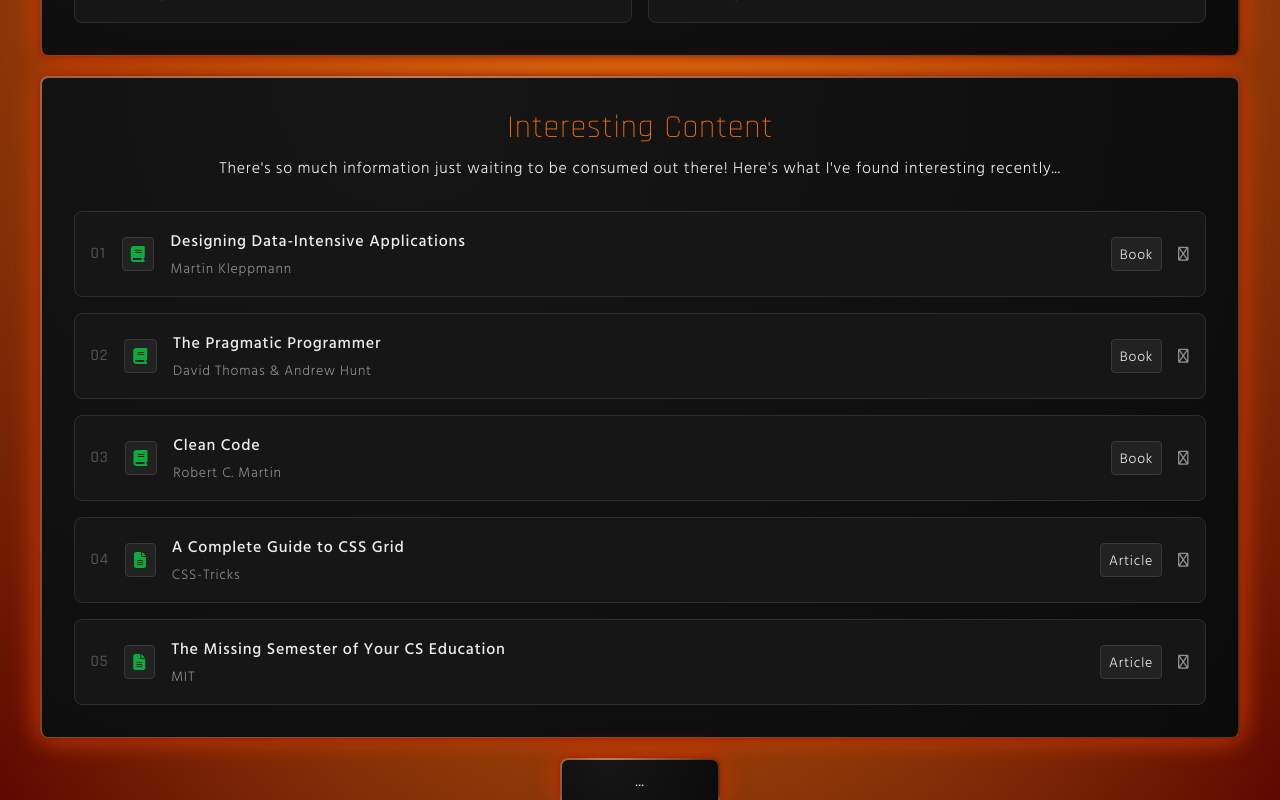
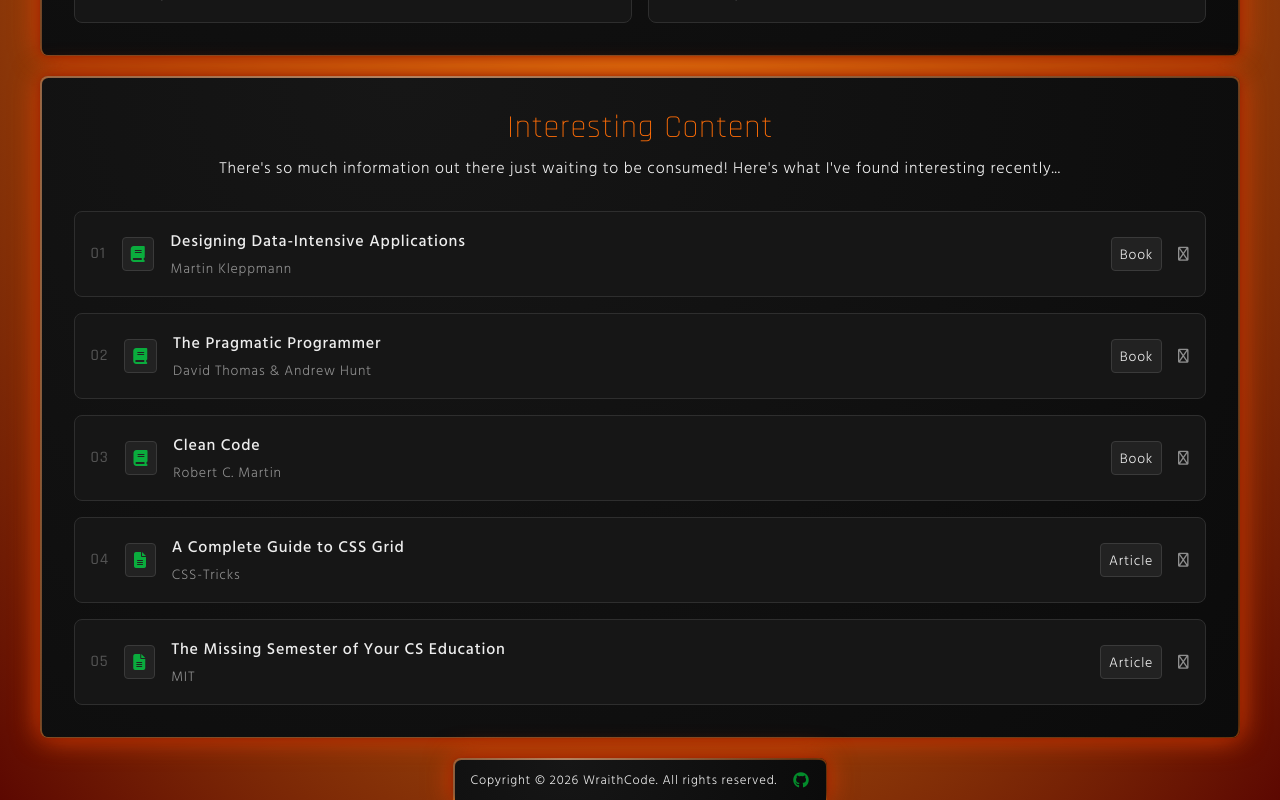
Before and after one commit to pixel-wraith/wraithcode.io, a SvelteKit app: page / in a window 1280 px wide. Shown: the part 1110-1910 px from the top of the page. Built offline with nearby package versions, Linux system fonts and the light colour scheme; no server answers.

Commit message:
feat: 👻 adds copyright and github link to footer

```diff
--- a/src/routes/+layout.svelte
+++ b/src/routes/+layout.svelte
@@ -33,7 +33,17 @@
         <footer>
             <div class="footer-stone">
                 <div class="footer-stone-inner">
-                    ...
+                    <span class="copyright">Copyright © 2026 WraithCode. All rights reserved.</span>
+
+                    <IconLink
+                        icon="fa-brands fa-github"
+                        href="https://github.com/pixel-wraith/wraithcode.io"
+                        target="_blank"
+                        rel="noopener noreferrer"
+                        size="1rem"
+                        theme="accent2"
+                        hoverable
+                    />
                 </div>
             </div>
         </footer>
@@ -123,13 +133,18 @@
             display: flex;
             align-items: center;
             justify-content: center;
+            gap: 1rem;
             width: 100%;
             height: 100%;
-            padding: 0.5rem;
+            padding: 0.5rem 1rem;
             background-color: var(--neutral-100);
             background-image: radial-gradient(circle at 30% 0%, var(--neutral-150), var(--neutral-100));
             border-top-right-radius: 0.4rem;
             border-top-left-radius: 0.4rem;
+
+            & .copyright {
+                font-size: 0.8rem;
+            }
         }
     }
 </style>
--- a/src/routes/+page.svelte
+++ b/src/routes/+page.svelte
@@ -62,7 +62,7 @@
             <h2>Interesting Content</h2>
 
             <p>
-                There's so much information just waiting to be consumed out there! Here's what I've found interesting recently...
+                There's so much information out there just waiting to be consumed! Here's what I've found interesting recently...
             </p>
         </header>
 
```
